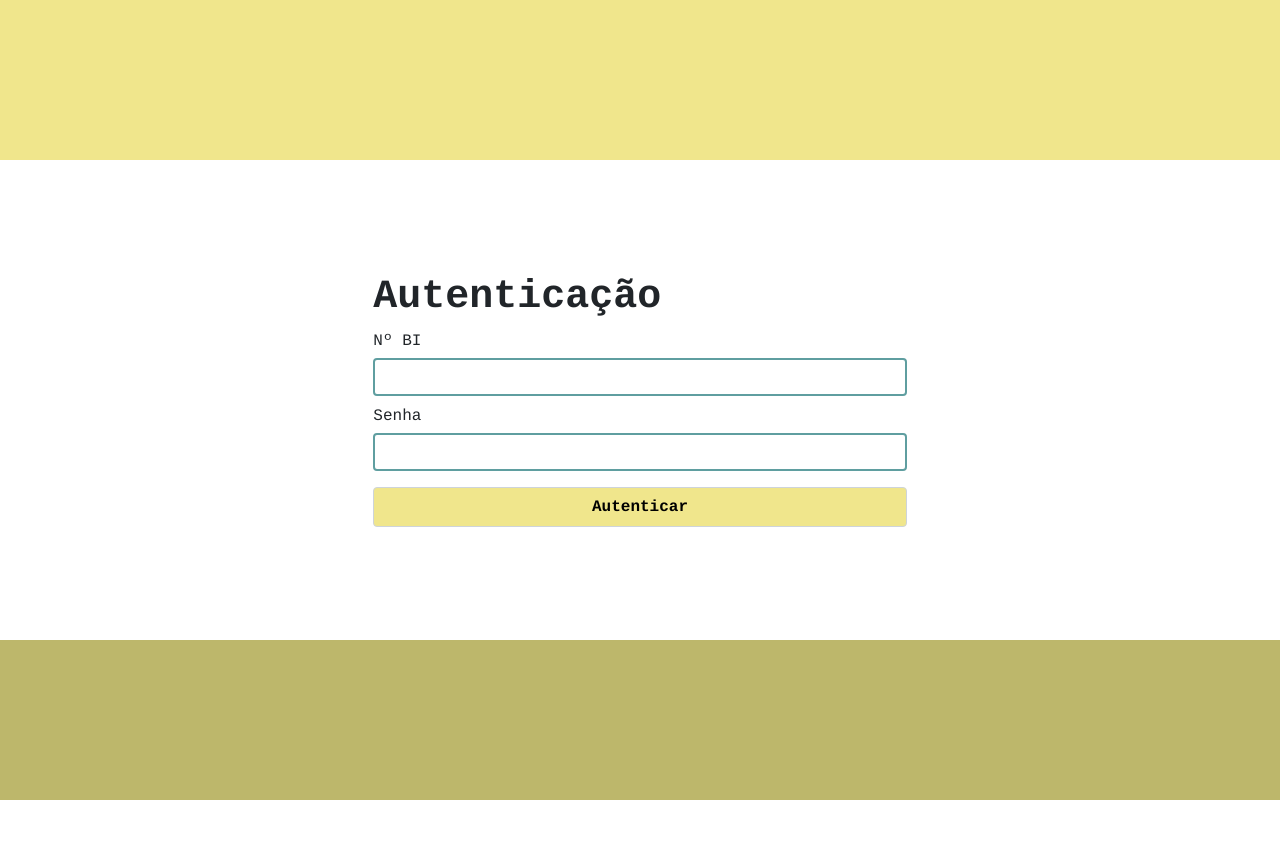
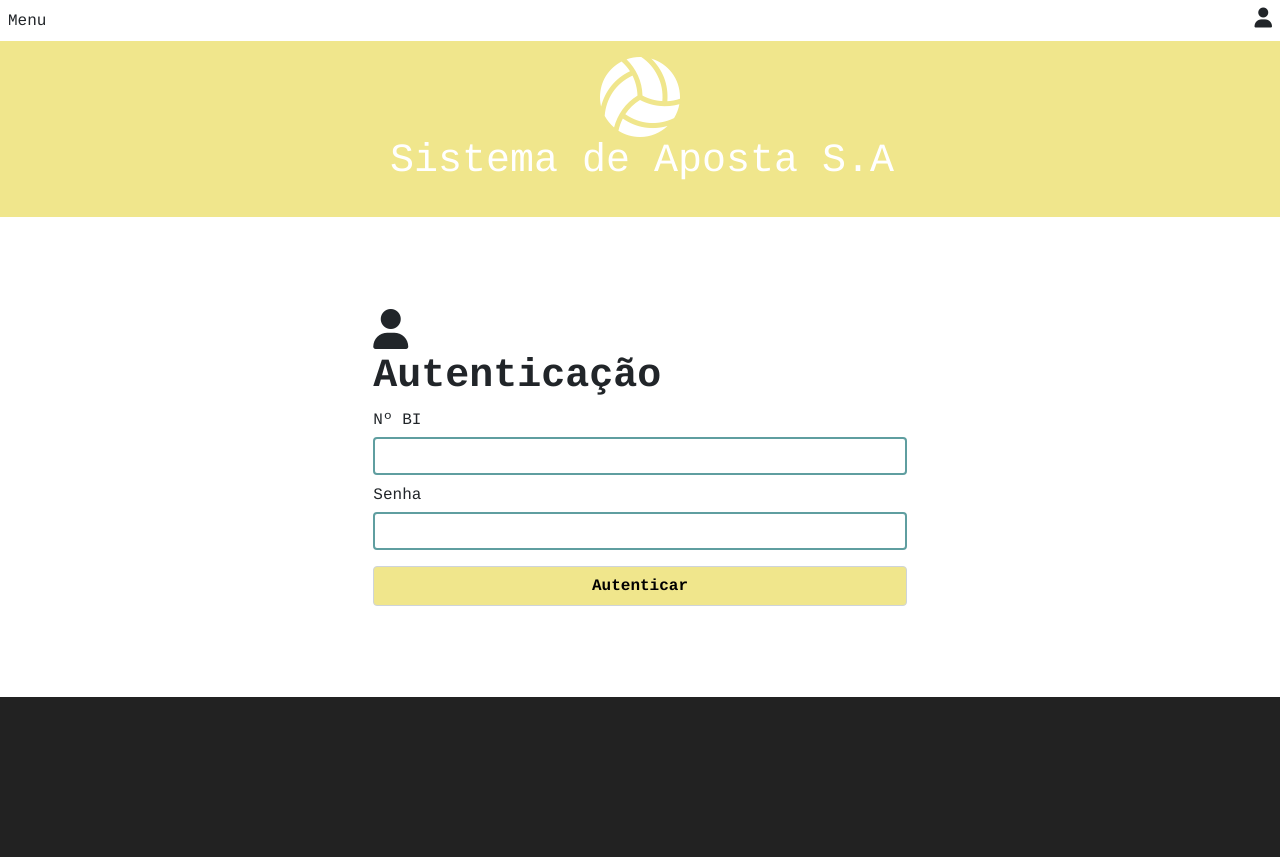
Before and after one commit to eugeniocachiombo/sistema_aposta, a PHP site: page /autenticar/index.php in a window 1280 px wide. Before the commit the page ends 800 px from the top, so only its background shows below. Run offline with PHP 8.4, Linux system fonts and the light colour scheme.

Commit message:
Cabeçalho feito

```diff
--- a/assets/css/estilo.css
+++ b/assets/css/estilo.css
@@ -21,7 +21,7 @@ body{
 header{
     min-height: 20vh;
     background: khaki;
-    color: aliceblue;
+    color: white;
 }
 
 main{
@@ -30,8 +30,8 @@ main{
 
 footer{
     min-height: 20vh;
-    background: darkkhaki;
-    color: aliceblue;
+    background: #222;
+    color: white;
 }
 
 #table-responsive{
--- a/autenticar/index.php
+++ b/autenticar/index.php
@@ -6,6 +6,7 @@
     <form action="" method="post" class="d-flex justify-content-center align-items-center" style="height: 60vh">
 
             <div class="col-5 ">
+            <i class="fas fa-user w-100" style="font-size: 40px"></i>
             <h1><b>Autenticação</b></h1>
                 <div class="col">
                     <label class="w-100 text-start" for="n_bi">Nº BI</label> <br>
--- a/inc/header.html
+++ b/inc/header.html
@@ -1,3 +1,28 @@
-<header>
+<div class="d-flex align-items-center p-2">
+    <div class="col d-flex">
 
+        <div class="col d-none d-md-flex align-items-end">
+            Menu
+        </div>
+
+        <div class="col d-block d-md-none">
+            <i class="fas fa-bars" style="font-size: 22px"></i>
+        </div>
+    </div>
+
+    <div class="col text-end">
+        <i class="fas fa-user w-100" style="font-size: 20px"></i>
+    </div>
+</div>
+
+<header class="d-flex align-items-center">
+    <div class="container d-flex d-md-block w-100 pt-3 pb-3">
+        <div class="col-2 col-md-12 text-md-center">
+            <i class="fas fa-volleyball" style="font-size: 80px; color: white;"></i>
+        </div>
+
+        <div class="col display-6 d-flex align-items-end">
+            <p class=" w-100 text-md-center ms-1"><b>Sistema de Aposta S.A</b></p>
+        </div>
+    </div>
 </header>
```
